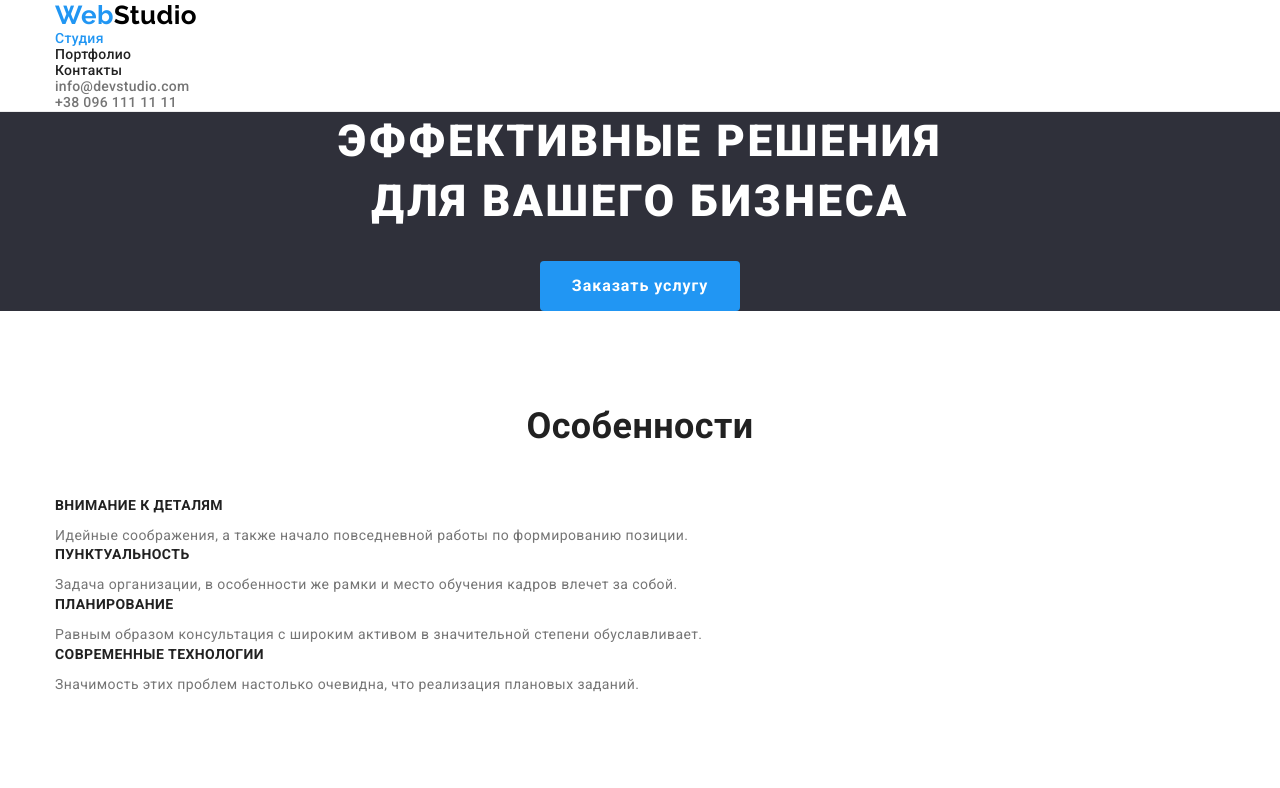
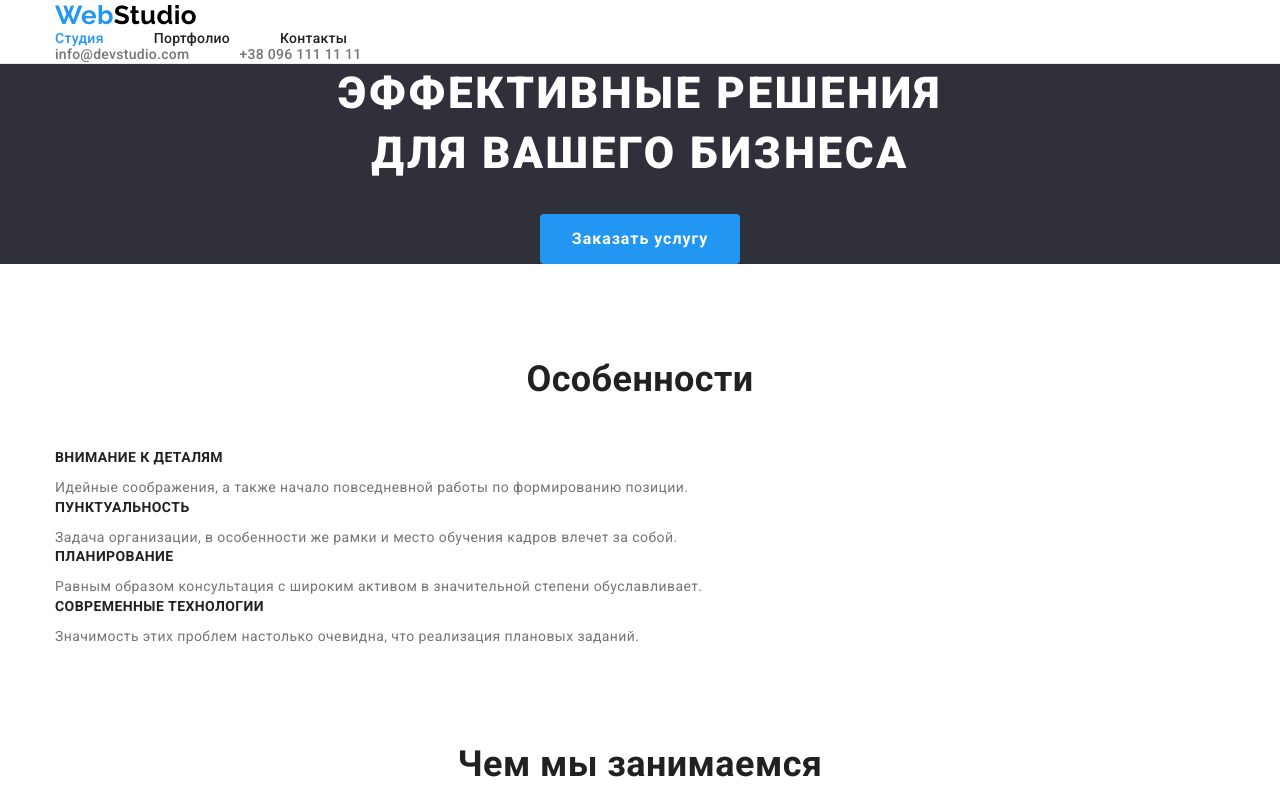
Before and after one commit to Ivan-Samoylenko/goit-markup-hw-03, a plain HTML site: page index.html in a window 1280 px wide. Shown: the top 788 px of the page. Drawn offline with nearby package versions, Linux system fonts and the light colour scheme.

Commit message:
Починає позиціонування хедера

```diff
--- a/css/styles.css
+++ b/css/styles.css
@@ -165,9 +165,16 @@ img {
 /* general */
 .site-nav,
 .contacts-nav {
+  display: flex;
+
   font-weight: 500;
   line-height: 1.14;
   letter-spacing: 0.02em;
+}
+
+.site-nav>.item+.item,
+.contacts-nav>.item+.item {
+  margin-left: 50px;
 }
 
 .site-nav .link,
--- a/index.html
+++ b/index.html
@@ -27,15 +27,17 @@
           <a class="link logo" href="./index.html"> Web<span class="logo-header">Studio</span> </a>
           <!-- list of links to website pages -->
           <ul class="list site-nav">
-            <li><a class="link current" href="./index.html">Студия</a></li>
-            <li><a class="link" href="./portfolio.html">Портфолио</a></li>
-            <li><a class="link" href="">Контакты</a></li>
+            <li class="item"><a class="link current" href="./index.html">Студия</a></li>
+            <li class="item"><a class="link" href="./portfolio.html">Портфолио</a></li>
+            <li class="item"><a class="link" href="">Контакты</a></li>
           </ul>
         </nav>
         <!-- contacts -->
         <ul class="list contacts-nav">
-          <li><a class="link" href="mailto:info@devstudio.com">info@devstudio.com</a></li>
-          <li><a class="link" href="tel:+380961111111">+38 096 111 11 11</a></li>
+          <li class="item">
+            <a class="link" href="mailto:info@devstudio.com">info@devstudio.com</a>
+          </li>
+          <li class="item"><a class="link" href="tel:+380961111111">+38 096 111 11 11</a></li>
         </ul>
       </div>
     </header>
```
Also changed, not shown: portfolio.html (+1 -1 lines).
